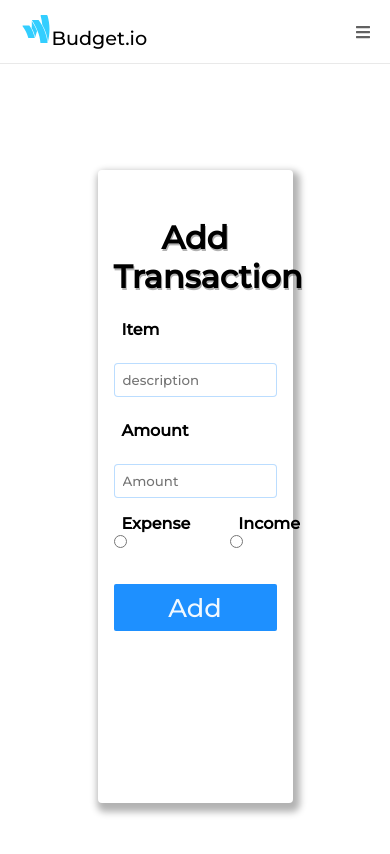
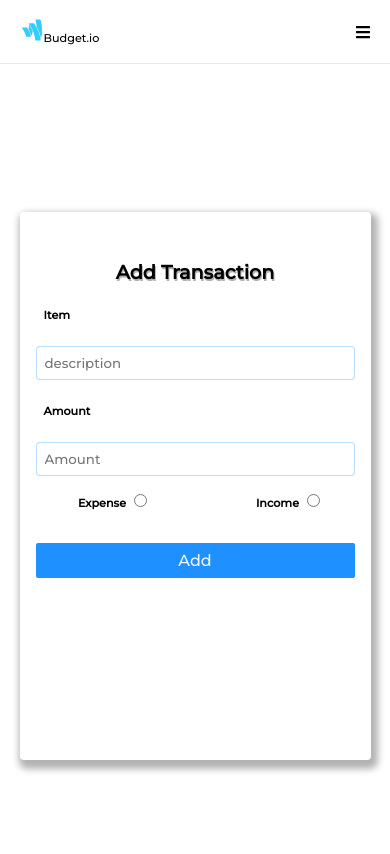
Before and after one commit to geezlothbrok/budget, a React (Create React App) app: page /add in a window 390 px wide. Shown: the top 854 px of the page. Built offline with nearby package versions, Linux system fonts and the light colour scheme; no server answers.

Commit message:
add form responsive for smaller screen

```diff
--- a/src/components/navigation/NavBar.css
+++ b/src/components/navigation/NavBar.css
@@ -138,4 +138,15 @@ nav {
 
     }
 
+    .logo-container .logo-text {
+        font-weight: 500;
+        font-size: 0.7rem;
+        color: black;
+    }
+
+    .logo-container .logo-image {
+        font-size: 1.5rem;
+        color: #33CEFF;
+    }
+
 }
--- a/src/components/navigation/NavBar.jsx
+++ b/src/components/navigation/NavBar.jsx
@@ -86,7 +86,7 @@ function NavBar() {
             <FaUserCircle />
           </span>
           <span className="user-name">
-            Hello, {displayName}
+            Hi, {displayName}
           </span>
         </div>
         </ShowOnLogin>
@@ -116,7 +116,7 @@ function NavBar() {
         </ul>
 
           <div className="toogle-menu" onClick={openMenu}>
-           {menuOpen ? (<FaTimes /> ) : ( <FaBars />)}
+           {menuOpen ? (<FaTimes color='black'/> ) : ( <FaBars color='black'/>)}
           </div>
       </div>
     </nav>
--- a/src/pages/AddNew.css
+++ b/src/pages/AddNew.css
@@ -124,3 +124,53 @@ input::placeholder {
     }
 
 }
+
+/* MEDIA QUERY FOR SMALL SCREEN RESPONSIVENESS */
+@media (max-width: 480px) {
+    .main-container {
+        display: grid;
+        place-items: center;
+    }
+
+    .expense-form {
+        display: flex;
+        flex-direction: column;
+        gap: 1rem;
+       height: 65vh;
+       width: 90vw;
+       box-shadow: 3px 5px 7px 4px rgba(0, 0, 0, 0.3);
+       border-radius: 4px;
+       border: transparent;
+       padding: 3rem 1rem 0 1rem;
+    }
+
+    .expense-form .title {
+        text-transform: capitalize;
+        text-align: center;
+        text-shadow: 1px 2px rgba(0, 0, 0, 0.3);
+        font-size: 1.2rem;
+    }
+
+    .description {
+        font-size: 0.7rem;
+        font-weight: bold;
+    }
+
+    .expense-form button {
+        background: rgba(30,144,255);
+        border: none;
+        text-transform: capitalize;
+        color: aliceblue;
+        font-family: 'Montserrat', sans-serif;
+        font-size: 1rem;
+        padding: .5rem 2rem;
+        border-radius: 2px;
+        cursor: pointer;
+        transition: color .3s ease-in;
+    }
+
+    .expense-form button:hover {
+        background: rgb(3, 122, 240);
+        cursor: pointer;
+    }
+}
```
